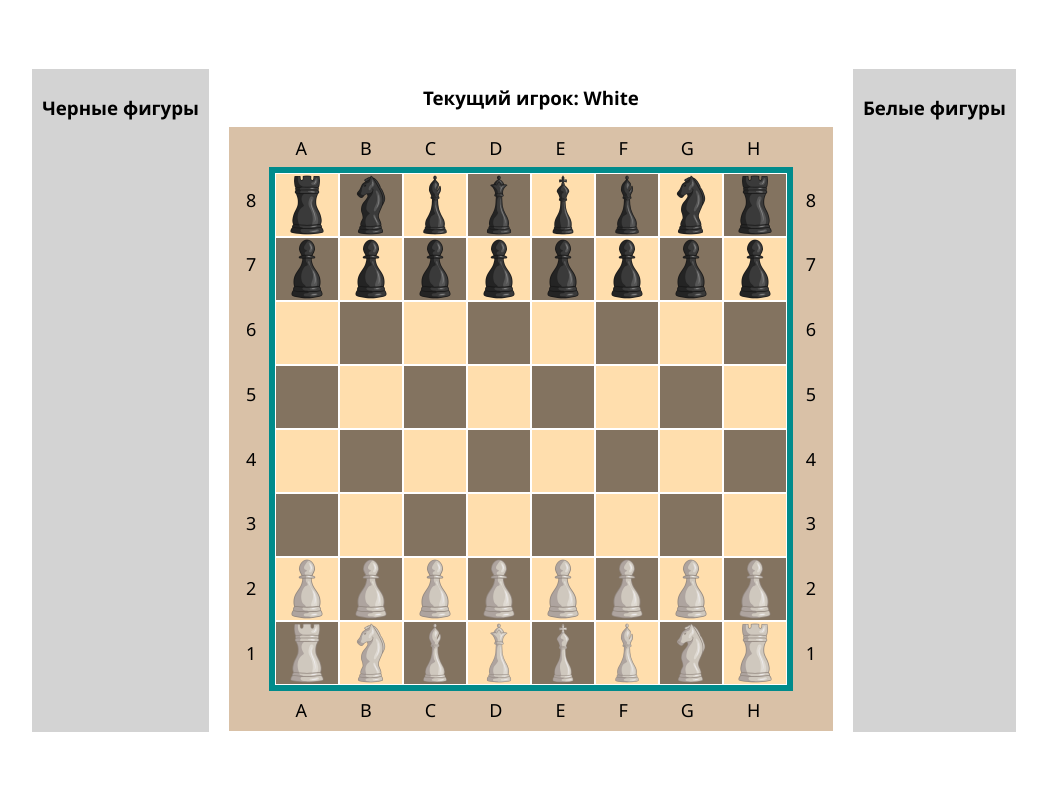
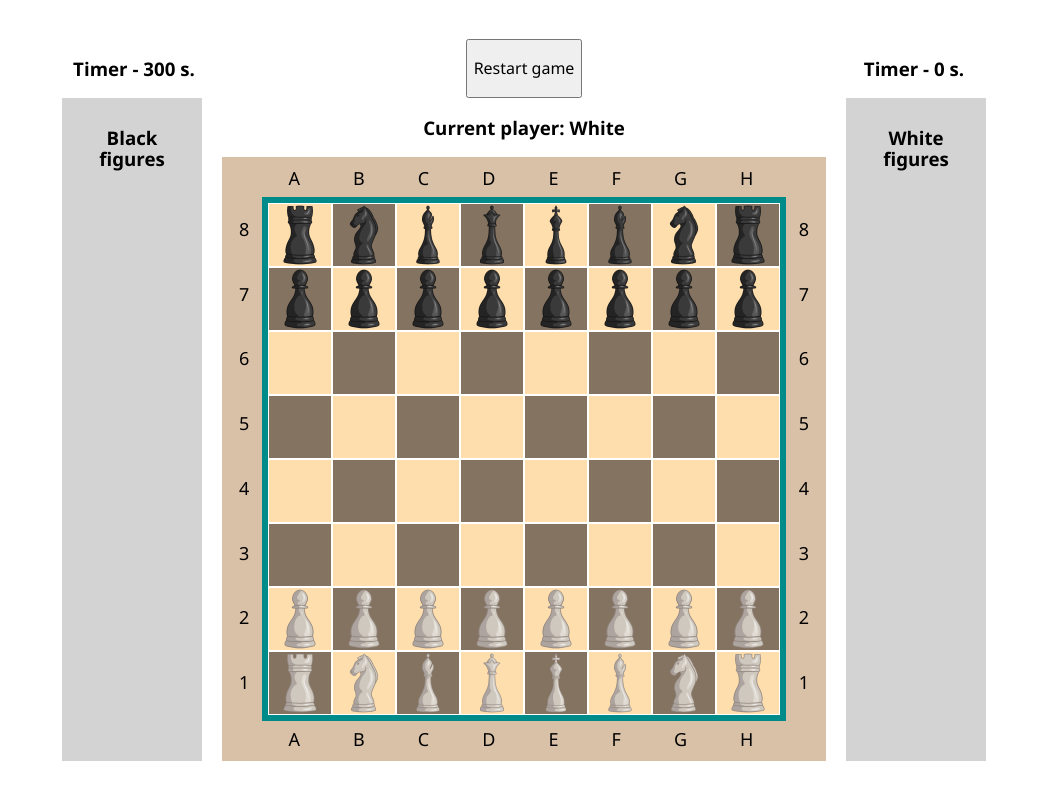
Before and after one commit to wonder-SMA/react-chess, a React (Create React App) app: page / in a window 1280 px wide. Shown: the whole page, without its empty margins (116-1163 px from the left). Built offline with nearby package versions, Linux system fonts and the light colour scheme.

Commit message:
add MobX store

```diff
--- a/package.json
+++ b/package.json
@@ -11,6 +11,8 @@
     "@types/react": "^18.0.9",
     "@types/react-dom": "^18.0.4",
     "classnames": "^2.3.1",
+    "mobx": "^6.5.0",
+    "mobx-react-lite": "^3.4.0",
     "normalize.css": "^8.0.1",
     "postcss": "^8.4.13",
     "postcss-scss": "^4.0.4",
--- a/src/App.scss
+++ b/src/App.scss
@@ -2,8 +2,13 @@
 	width: 100%;
 	height: 100vh;
 	display: flex;
+	flex-direction: column;
 	justify-content: center;
 	align-items: center;
+
+	div:last-child {
+		display: flex;
+	}
 
 	h3 {
 		text-align: center;
--- a/src/App.tsx
+++ b/src/App.tsx
@@ -1,18 +1,16 @@
-import React, { useEffect, useState } from 'react';
+import React, { useEffect, useContext } from 'react';
+import { observer } from 'mobx-react-lite';
 
 import './App.scss';
 import Board from './components/Board';
 import LostFigures from './components/LostFigures';
+import Timer from './components/Timer';
+import { StoreContext } from './index';
 import BoardModel from './models/Board';
 import { Colors } from './models/Colors';
-import PlayerModel from './models/Player';
 
-
-const App: React.FC = () => {
-  const [board, setBoard] = useState(new BoardModel());
-  const [whitePlayer, setWhitePlayer] = useState(new PlayerModel(Colors.WHITE));
-  const [blackPlayer, setBlackPlayer] = useState(new PlayerModel(Colors.BLACK));
-  const [currentPlayer, setCurrentPlayer] = useState<PlayerModel | null>(null);
+const App: React.FC = observer(() => {
+  const store = useContext(StoreContext);
 
   useEffect(() => {
       restart();
@@ -23,32 +21,34 @@ const App: React.FC = () => {
     const newBoard = new BoardModel();
     newBoard.initCells();
     newBoard.addFigure();
-    setBoard(newBoard);
-    setCurrentPlayer(whitePlayer);
+    store.setBoard(newBoard);
+    store.setCurrentPlayer(store.whitePlayer);
   }
 
   function swapPlayer() {
-    setCurrentPlayer(currentPlayer?.color === Colors.WHITE ? blackPlayer : whitePlayer);
+    store.setCurrentPlayer(store.currentPlayer?.color === Colors.WHITE ? store.blackPlayer : store.whitePlayer);
   }
 
   return (
     <div className="App">
+      <Timer
+        restart={restart}
+      />
+      <div>
         <LostFigures
-        title="Черные фигуры"
-        figures={board.lostBlackFigures}
+          title="Black figures"
+          figures={store.board.lostBlackFigures}
         />
         <Board
-        board={board}
-        setBoard={setBoard}
           swapPlayer={swapPlayer}
-        currentPlayer={currentPlayer}
         />
         <LostFigures
-        title="Белые фигуры"
-        figures={board.lostWhiteFigures}
+          title="White figures"
+          figures={store.board.lostWhiteFigures}
         />
       </div>
+    </div>
   );
-}
+});
 
 export default App;
--- a/src/components/Board/Board.tsx
+++ b/src/components/Board/Board.tsx
@@ -1,60 +1,56 @@
-import React, { useEffect, useState } from 'react';
+import React, { useEffect, useContext } from 'react';
+import { observer } from 'mobx-react-lite';
 
-import BoardModel from '../../models/Board';
+import { StoreContext } from '../../index';
 import CellModel from '../../models/Cell';
-import PlayerModel from '../../models/Player';
 import Cell from '../Cell';
 import Characters from '../Characters';
 import Numbers from '../Numbers';
 import classes from './Board.module.scss';
 
 type BoardTypes = {
-  board: BoardModel;
-  setBoard: (board: BoardModel) => void;
   swapPlayer: () => void;
-  currentPlayer: PlayerModel | null;
 }
 
-const Board: React.FC<BoardTypes> = ({ board, setBoard, swapPlayer, currentPlayer }) => {
-  const [selectedCell, setSelectedCell] = useState<CellModel | null>(null);
+const Board: React.FC<BoardTypes> = observer(({ swapPlayer }) => {
+  const store = useContext(StoreContext);
 
   useEffect(() => {
-    board.highlightCells(selectedCell);
+    store.board.highlightCells(store.selectedCell);
     updateBoard();
-  }, [selectedCell]);
+  }, [store.selectedCell]);
 
   function onClick(cell: CellModel) {
-    if (selectedCell && selectedCell !== cell && selectedCell.figure?.canMove(cell)) {
-      selectedCell.moveFigure(cell);
-      setSelectedCell(null);
+    if (store.selectedCell && store.selectedCell !== cell && store.selectedCell.figure?.canMove(cell)) {
+      store.selectedCell.moveFigure(cell);
+      store.setSelectedCell(null);
       swapPlayer();
     } else {
-      if (cell.figure?.color === currentPlayer?.color) {
-        setSelectedCell(selectedCell === cell ? null : cell);
+      if (cell.figure?.color === store.currentPlayer?.color) {
+        store.setSelectedCell(store.selectedCell === cell ? null : cell);
       }
     }
   }
 
   function updateBoard() {
-    const newBoard = board.getCopyBoard();
-    setBoard(newBoard);
+    const newBoard = store.board.getCopyBoard();
+    store.setBoard(newBoard);
   }
 
   return (
     <div>
-      <h3>Текущий игрок: {currentPlayer?.color}</h3>
+      <h3>Current player: {store.currentPlayer?.color}</h3>
       <div className={classes.edge}>
         <Characters position="top" />
         <Numbers position="right" />
         <div className={classes.board}>
-          {board.cells.map((row, index) =>
+          {store.board.cells.map((row, index) =>
             <React.Fragment key={index}>
               {row.map(cell =>
                 <Cell
                   key={cell.id}
                   cell={cell}
                   onClick={onClick}
-                  selected={cell.x === selectedCell?.x && cell.y === selectedCell?.y}
                 />
               )}
             </React.Fragment>
@@ -65,6 +61,6 @@ const Board: React.FC<BoardTypes> = ({ board, setBoard, swapPlayer, currentPlaye
       </div>
     </div>
   );
-};
+});
 
 export default Board;
--- a/src/components/Cell/Cell.tsx
+++ b/src/components/Cell/Cell.tsx
@@ -1,21 +1,25 @@
-import React from 'react';
+import React, { useContext } from 'react';
+import { observer } from 'mobx-react-lite';
 import cn from 'classnames';
 
+import { StoreContext } from '../../index';
 import CellModel from '../../models/Cell';
 import classes from './Cell.module.scss';
 
 type CellTypes = {
   cell: CellModel;
   onClick: (cell: CellModel) => void;
-  selected: boolean;
 }
 
-const Cell: React.FC<CellTypes> = ({ cell, onClick, selected }) => {
+const Cell: React.FC<CellTypes> = observer(({ cell, onClick }) => {
+  const store = useContext(StoreContext);
+
+  console.log('render from Cell');
 
   const mainClass = cn(classes.cell, {
     [classes.black]: cell.color === 'Black',
     [classes.white]: cell.color === 'White',
-    [classes.selected]: selected,
+    [classes.selected]: cell.x === store.selectedCell?.x && cell.y === store.selectedCell?.y,
     [classes.available]: cell.available,
   });
 
@@ -33,6 +37,6 @@ const Cell: React.FC<CellTypes> = ({ cell, onClick, selected }) => {
       }
     </div>
   );
-};
+});
 
 export default Cell;
--- a/src/components/LostFigures/LostFigures.module.scss
+++ b/src/components/LostFigures/LostFigures.module.scss
@@ -1,5 +1,8 @@
 .lost {
+	width: 140px;
 	height: 663px;
+	display: flex;
+	flex-direction: column;
 	padding: 10px;
 	background-color: lightgray;
 
@@ -7,6 +10,7 @@
 		display: flex;
 		justify-content: space-between;
 		align-items: flex-end;
+		margin-bottom: 2px;
 
 		img {
 			width: 36px;
--- /dev/null
+++ b/src/components/Timer/Timer.module.scss
@@ -0,0 +1,10 @@
+.timer {
+	width: 920px;
+	display: flex;
+	justify-content: space-between;
+
+	h3 {
+		width: 140px;
+		text-align: center;
+	}
+}
--- /dev/null
+++ b/src/components/Timer/Timer.tsx
@@ -0,0 +1,64 @@
+import React, { useContext, useEffect, useRef, useState } from 'react';
+import { observer } from 'mobx-react-lite';
+import { StoreContext } from '../../index';
+
+import { Colors } from '../../models/Colors';
+import classes from './Timer.module.scss';
+
+type TimerTypes = {
+  restart: () => void;
+}
+
+
+const Timer: React.FC<TimerTypes> = observer(({ restart }) => {
+  const store = useContext(StoreContext);
+  const [blackTime, setBlackTime] = useState(300);
+  const [whiteTime, setWhiteTime] = useState(5);
+  const timer = useRef<null | ReturnType<typeof setInterval>>(null);
+
+  useEffect(() => {
+    const callback = store.currentPlayer?.color === Colors.WHITE ? decrementWhiteTimer : decrementBlackTimer;
+    timer.current = setInterval(callback, 1000);
+    return () => {
+      timer.current && clearInterval(timer.current);
+    };
+  }, [store.currentPlayer]);
+
+  function checkTimer(time: number) {
+    if (!time) {
+      timer.current && clearInterval(timer.current);
+      return 0;
+    }
+    return time;
+  }
+
+  function decrementWhiteTimer() {
+    setWhiteTime(prev => {
+      return checkTimer(prev - 1);
+    });
+  }
+
+  function decrementBlackTimer() {
+    setBlackTime(prev => {
+      return checkTimer(prev - 1);
+    });
+  }
+
+  const handleRestart = () => {
+    setWhiteTime(5);
+    setBlackTime(300);
+    restart();
+  };
+
+  return (
+    <div className={classes.timer}>
+      <h3>Timer - {blackTime} s.</h3>
+      <button onClick={handleRestart}>
+        Restart game
+      </button>
+      <h3>Timer - {whiteTime} s.</h3>
+    </div>
+  );
+});
+
+export default Timer;
--- /dev/null
+++ b/src/components/Timer/index.ts
@@ -0,0 +1 @@
+export { default } from './Timer';
--- a/src/index.tsx
+++ b/src/index.tsx
@@ -1,15 +1,18 @@
-import React from 'react';
+import React, { createContext } from 'react';
 import ReactDOM from 'react-dom/client';
 import 'normalize.css';
 
 import App from './App';
 import './index.scss';
+import ChessStore from './stores';
+
+export const StoreContext = createContext(new ChessStore());
 
 const root = ReactDOM.createRoot(
   document.getElementById('root') as HTMLElement
 );
 root.render(
-  <React.StrictMode>
+  <StoreContext.Provider value={new ChessStore()}>
     <App />
-  </React.StrictMode>
+  </StoreContext.Provider>
 );
--- /dev/null
+++ b/src/stores/ChessStore.ts
@@ -0,0 +1,53 @@
+import { makeAutoObservable } from 'mobx';
+
+import BoardModel from '../models/Board';
+import CellModel from '../models/Cell';
+import { Colors } from '../models/Colors';
+import PlayerModel from '../models/Player';
+
+class ChessStore {
+  _board: BoardModel = new BoardModel();
+  _selectedCell: CellModel | null = null;
+  _whitePlayer: PlayerModel = new PlayerModel(Colors.WHITE);
+  _blackPlayer: PlayerModel = new PlayerModel(Colors.BLACK);
+  _currentPlayer: PlayerModel | null = null;
+
+  constructor() {
+    makeAutoObservable(this);
+  }
+
+  setBoard(board: BoardModel) {
+    this._board = board;
+  }
+
+  get board(): BoardModel {
+    return this._board;
+  }
+
+  setSelectedCell(cell: CellModel | null) {
+    this._selectedCell = cell;
+  }
+
+  get selectedCell(): CellModel | null {
+    return this._selectedCell;
+  }
+
+  get whitePlayer(): PlayerModel {
+    return this._whitePlayer;
+  }
+
+  get blackPlayer(): PlayerModel {
+    return this._blackPlayer;
+  }
+
+  setCurrentPlayer(player: PlayerModel | null) {
+    this._currentPlayer = player;
+  }
+
+  get currentPlayer(): PlayerModel | null {
+    return this._currentPlayer;
+  }
+
+}
+
+export default ChessStore;
--- /dev/null
+++ b/src/stores/index.ts
@@ -0,0 +1 @@
+export { default } from './ChessStore';
```
Also changed, not shown: 1 other file (tests, documents, lock files or other folders). Lines whose indentation alone changed are shown as unchanged.
